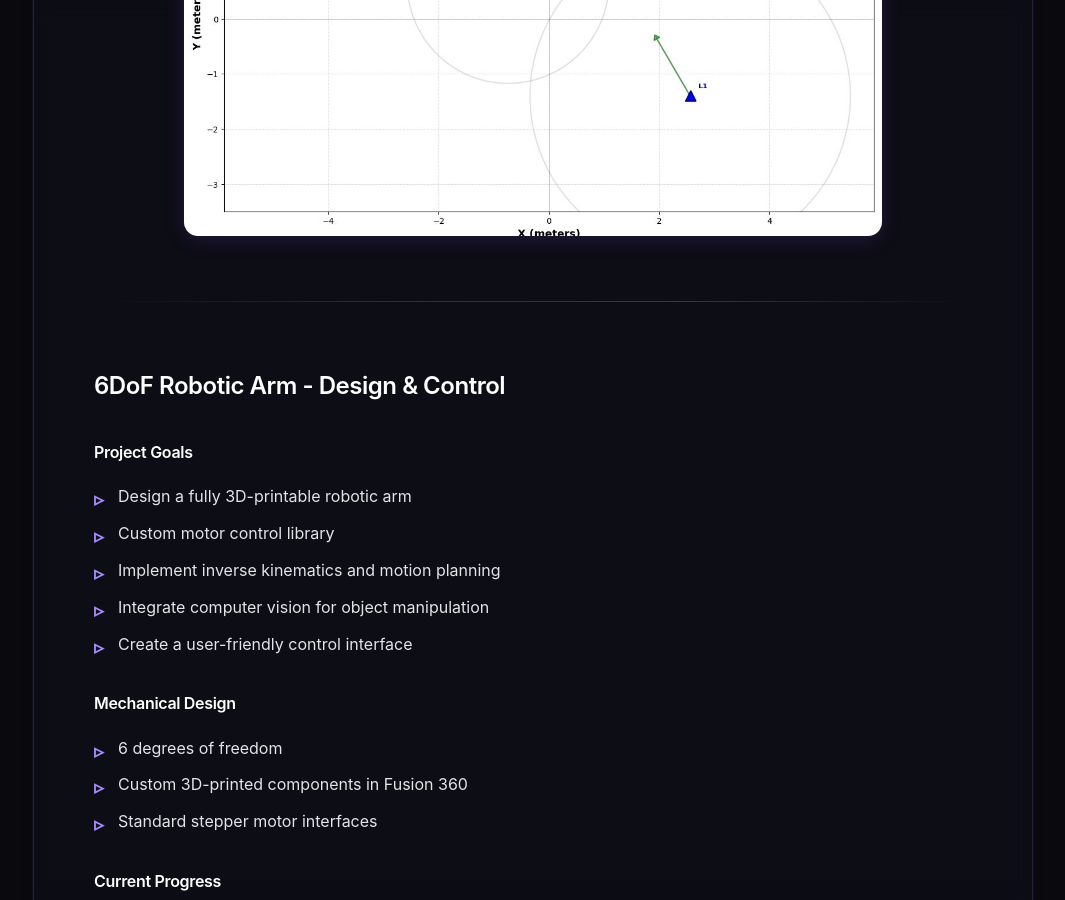
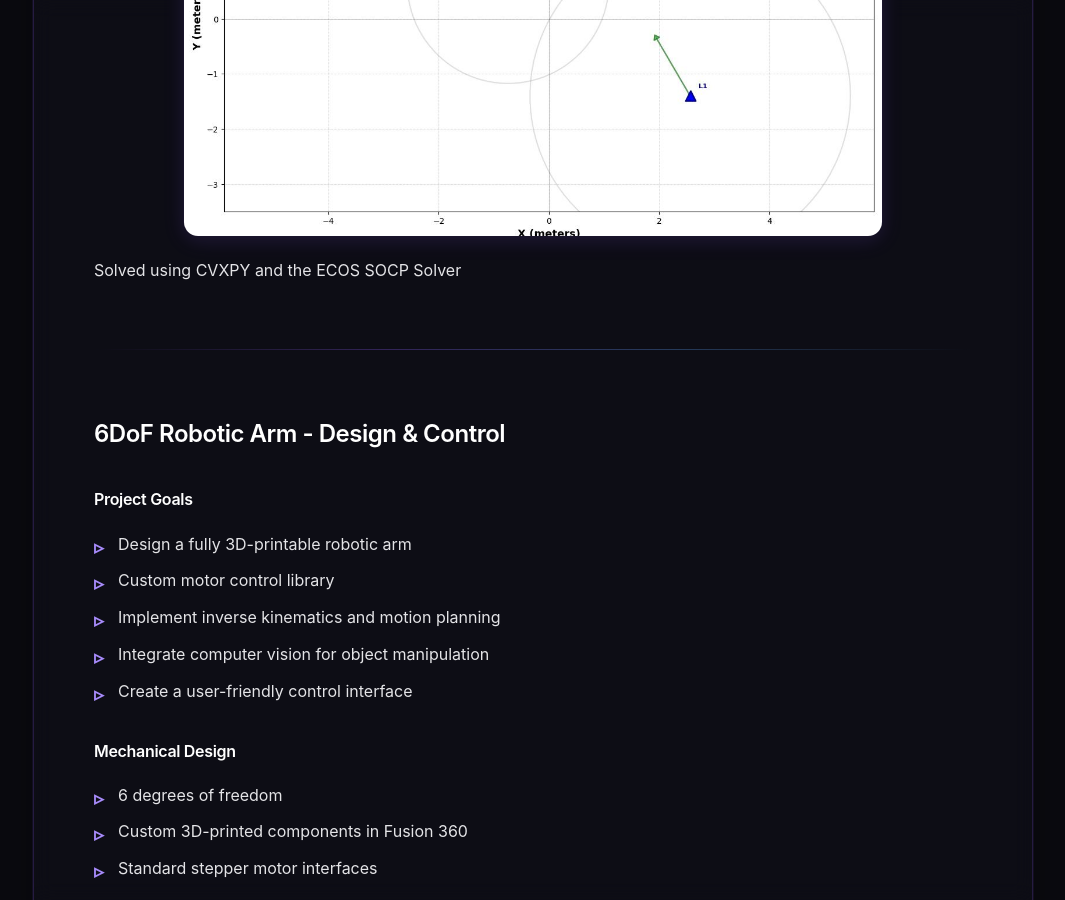
Before and after one commit to Netfluxx/Netfluxx.github.io, a Jekyll site: the page built from index.md, in a window 1280 px wide and 900 px high, scrolled down 15890 px. Shown: the whole window, without its empty margins (107-1172 px from the left). Built offline with Jekyll 4.4.1, drawn with Linux system fonts in a browser that asks for light colours; our own code applies the rules of GitHub Pages for plain Markdown files.

Commit message:
added text for landmark triang

```diff
--- a/index.md
+++ b/index.md
@@ -544,7 +544,8 @@ Design and implement a robust autonomous navigation system for a Mars rover capa
 | Sensor noise and drift | Custom EKF with adaptive noise covariance |
 
 <img src="convex_landmark.jpg" alt="Triangulation+Trilateration Algorithm" style="display: block; max-width: 700px; border-radius: 15px; margin: 20px auto;">
-
+<!-- Add text that says it was solved using convex optimization with the ECOS solver and CVXPY -->
+Solved using CVXPY and the ECOS SOCP Solver
 
 <!-- #### **Media Gallery**
 <div style="display: flex; gap: 15px; flex-wrap: wrap; justify-content: center;">
```
